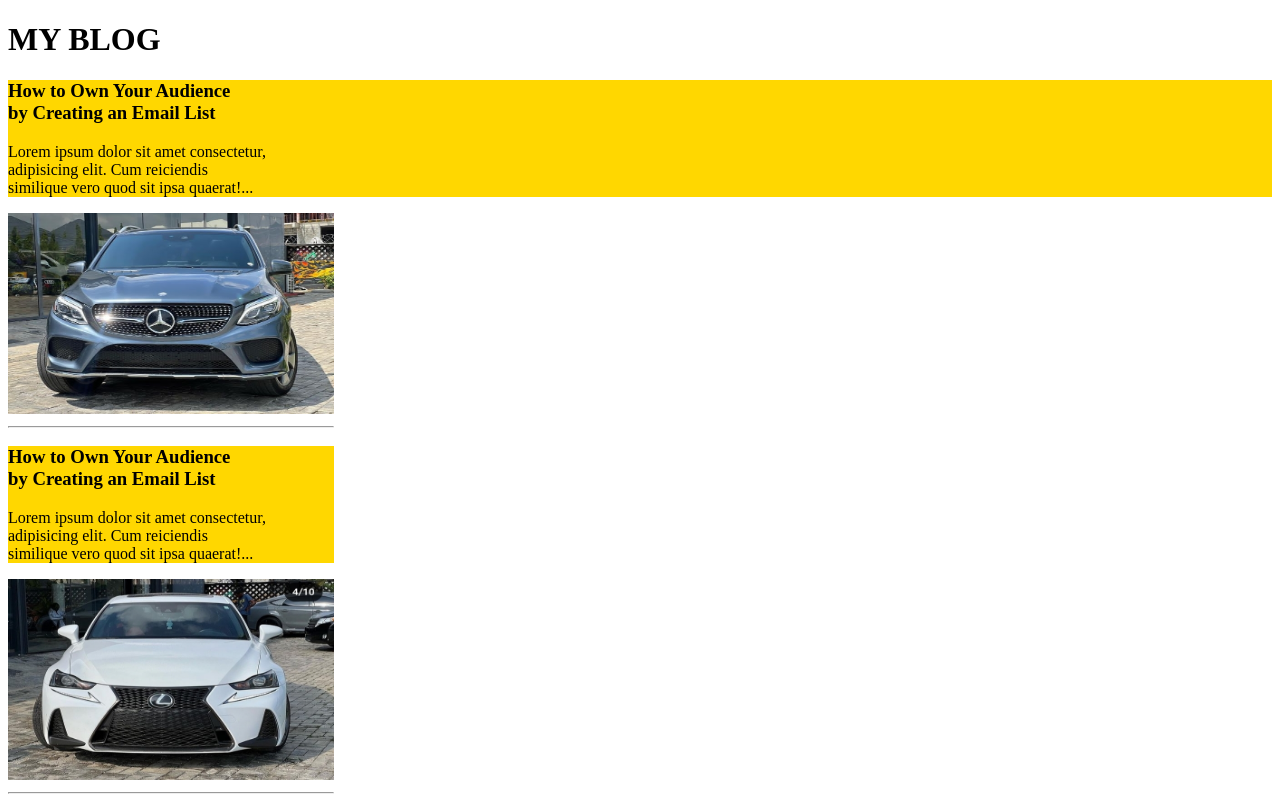
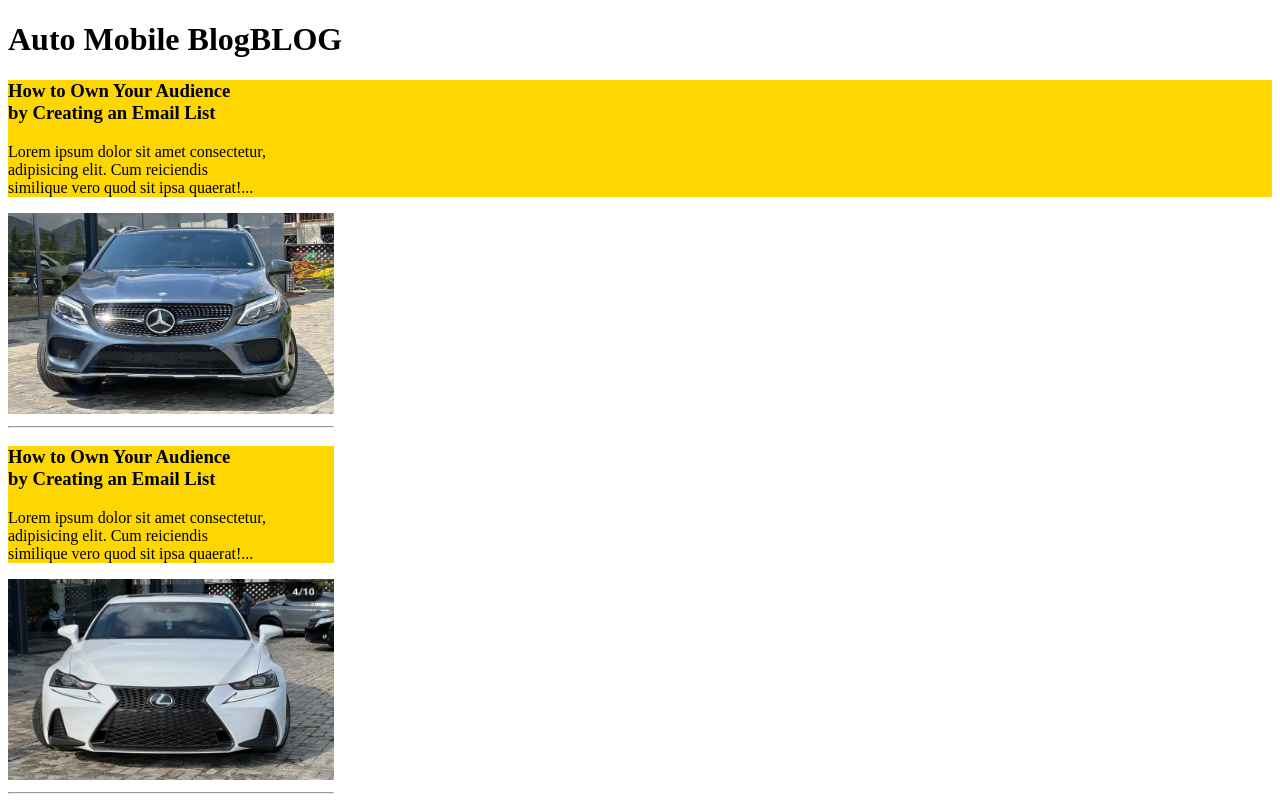
Before and after one commit to zionofnazareth/28, a plain HTML site: page blog.html in a window 1280 px wide. Shown: the top 800 px of the page. Drawn offline with Linux system fonts and the light colour scheme.

Commit message:
Add files via upload

```diff
--- a/blog.html
+++ b/blog.html
@@ -30,7 +30,7 @@
 <body>
     <h1 class="opacity"></h1>
 
-    <h1 class="on-top">MY <span>BLOG</span></h1>
+    <h1 class="on-top">Auto Mobile Blog<span>BLOG</span></h1>
 
 
 
```
